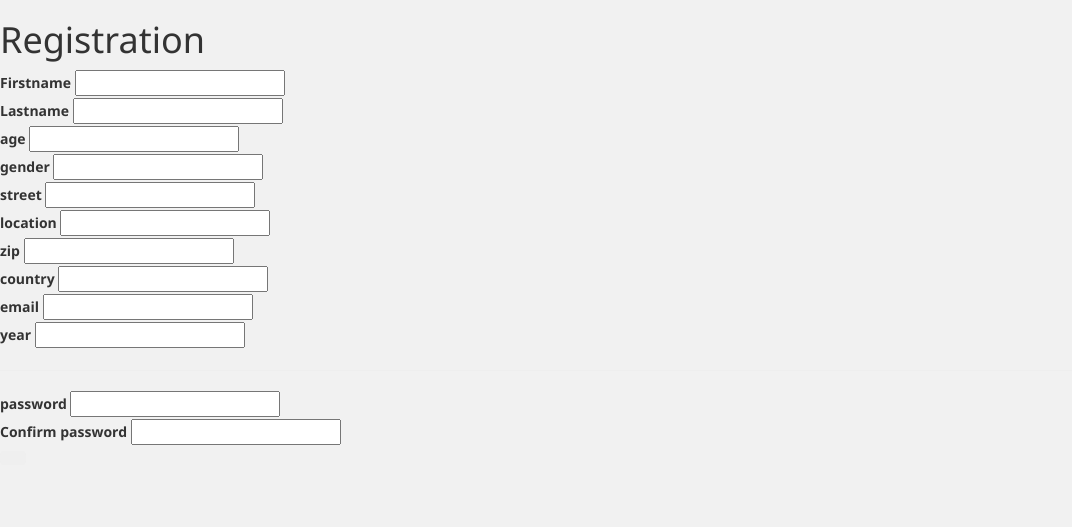
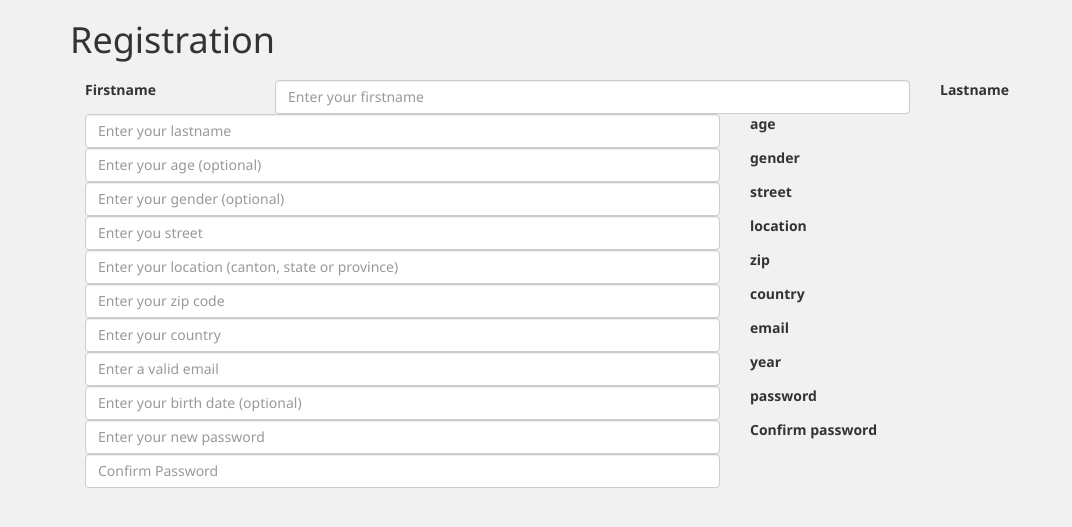
Before and after one commit to Webshop-DevTeam/Webshop, a PHP site: page /sign_up.php in a window 1280 px wide. Shown: the top 527 px of the page, without its empty margins (0-1072 px from the left). Run offline with PHP 8.4, Linux system fonts and the light colour scheme.

Commit message:
signup changes

```diff
--- a/sign_up.php
+++ b/sign_up.php
@@ -10,61 +10,86 @@
   <link rel="stylesheet" href="styles.css">
 </head>
 <body>
+    <div class="container">
         <h1>Registration</h1>
-
         <form method="post" action="register.php">
-        <div class="input_group">
-            <label>Firstname</label>
-            <input type="text" name="firstname">
+            <div class="form-group">
+                <label class="control-label col-sm-2" for="firstname">Firstname</label>
+                <div class="col-sm-7">
+                    <input type="text" class="form-control" id="firstname" placeholder="Enter your firstname" name="firstname">
                 </div>
-        <div class="input_group">
-            <label>Lastname</label>
-            <input type="text" name="lastname">
             </div>
-        <div class="input_group">
-            <label>age</label>
-            <input type="number" name="age">
+            <div class="form-group">
+                <label class="control-label col-sm-2" for="lastname">Lastname</label>
+                <div class="col-sm-7">
+                    <input type="text" class="form-control" id="lastname" placeholder="Enter your lastname" name="lastname">
                 </div>
-        <div class="input_group">
-            <label>gender</label>
-            <input type="text" name="gender">
             </div>
-        <div class="input_group">
-            <label>street</label>
-            <input type="text" name="street">
+            <div class="form-group">
+                <label class="control-label col-sm-2" for="age">age</label>
+                <div class="col-sm-7">
+                    <input type="number" class="form-control" id="age" placeholder="Enter your age (optional)" name="age">
                 </div>
-        <div class="input_group">
-            <label>location</label>
-            <input type="text" name="location">
             </div>
-        <div class="input_group">
-            <label>zip</label>
-            <input type="number" name="zip">
+            <div class="form-group">
+                <label class="control-label col-sm-2" for="gender">gender</label>
+                <div class="col-sm-7">
+                    <input type="text" class="form-control" id="gender" placeholder="Enter your gender (optional)" name="gender">
                 </div>
-        <div class="input_group">
-            <label>country</label>
-            <input type="text" name="country">
             </div>
-        <div class="input_group">
-            <label>email</label>
-            <input type="email" name="email">
+            <div class="form-group">
+                <label class="control-label col-sm-2" for="street">street</label>
+                <div class="col-sm-7">
+                    <input type="text" class="form-control" id="street" placeholder="Enter you street" name="street">
                 </div>
-        <div class="input_group">
-            <label>year</label>
-            <input type="text" name="year">
+            </div>
+            <div class="form-group">
+                <label class="control-label col-sm-2" for="location">location</label>
+                <div class="col-sm-7">
+                    <input type="text" class="form-control" id="location" placeholder="Enter your location (canton, state or province)" name="location">
+                </div>
+            </div>
+            <div class="form-group">
+                <label class="control-label col-sm-2" for="zip">zip</label>
+                <div class="col-sm-7">
+                    <input type="number" class="form-control" id="zip" placeholder="Enter your zip code" name="zip">
+                </div>
+            </div>
+            <div class="form-group">
+                <label class="control-label col-sm-2" for="country">country</label>
+                <div class="col-sm-7">
+                    <input type="text" class="form-control" id="country" placeholder="Enter your country" name="country">
+                </div>
+            </div>
+            <div class="form-group">
+                <label class="control-label col-sm-2" for="email">email</label>
+                <div class="col-sm-7">
+                    <input type="email" class="form-control" id="email" placeholder="Enter a valid email" name="email">
+                </div>
+            </div>
+            <div class="form-group">
+                <label class="control-label col-sm-2" for="year">year</label>
+                <div class="col-sm-7">
+                    <input type="text" class="form-control" id="year" placeholder="Enter your birth date (optional)" name="year">
+                </div>
             </div>
             <hr />
-        <div class="input_group">
-            <label>password</label>
-            <input type="password" name="password_1">
+            <div class="form-group">
+                <label class="control-label col-sm-2" for="email">password</label>
+                <div class="col-sm-7">
+                    <input type="password" class="form-control" id="pwd_1" placeholder="Enter your new password" name="password_1">
                 </div>
-        <div class="input_group">
-            <label>Confirm password</label>
-            <input type="password" name="password_2">
+            </div>
+            <div class="form-group">
+                <label class="control-label col-sm-2" for="email">Confirm password</label>
+                <div class="col-sm-7">
+                    <input type="password" class="form-control" id="pwd_2" placeholder="Confirm Password" name="password_2">
+                </div>
             </div>
             <div class="input_group">
                 <button type="submit" name="Register" class="btn">
             </div>
         </form>
+    </div>
 </body>
 </html>
```
Lines whose indentation alone changed are shown as unchanged.
